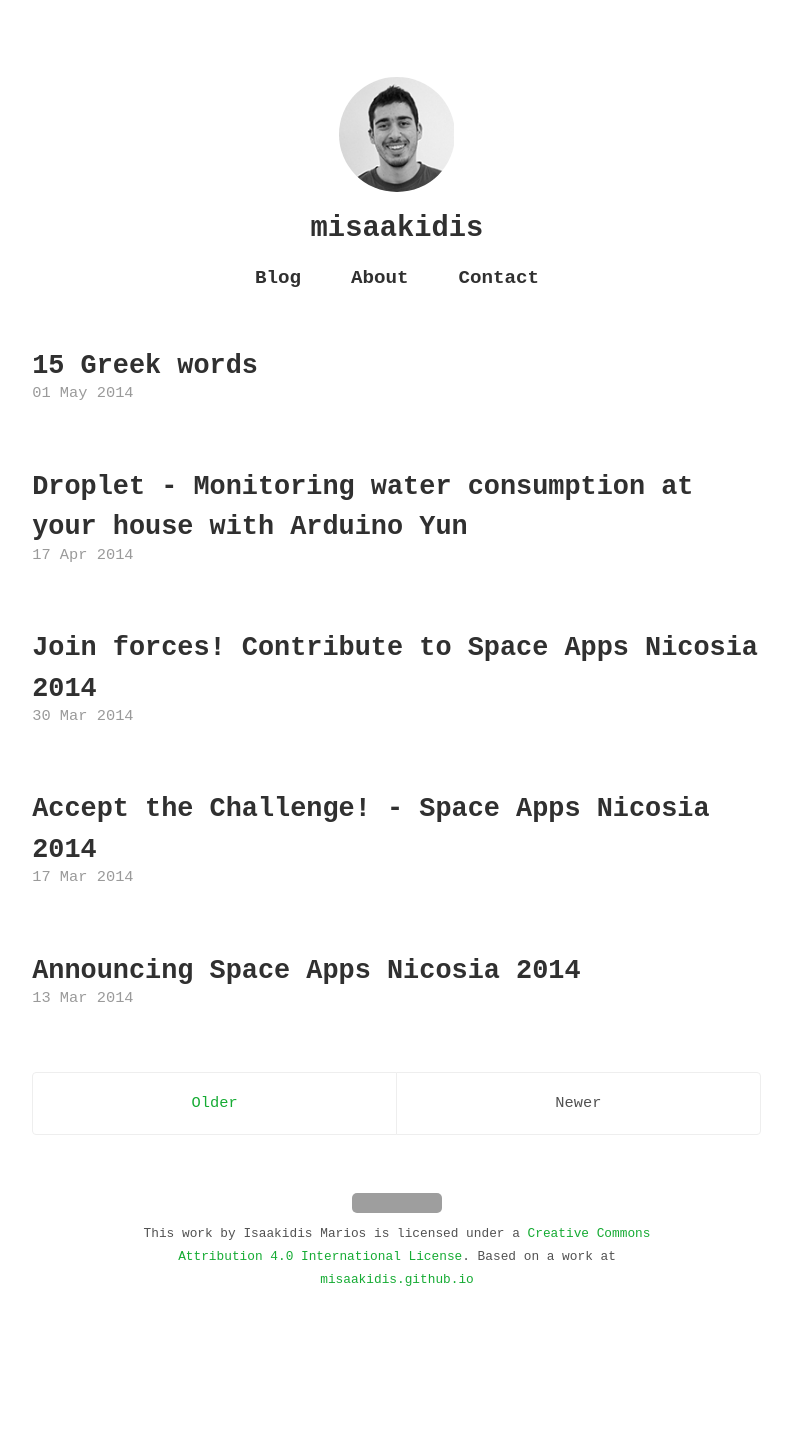
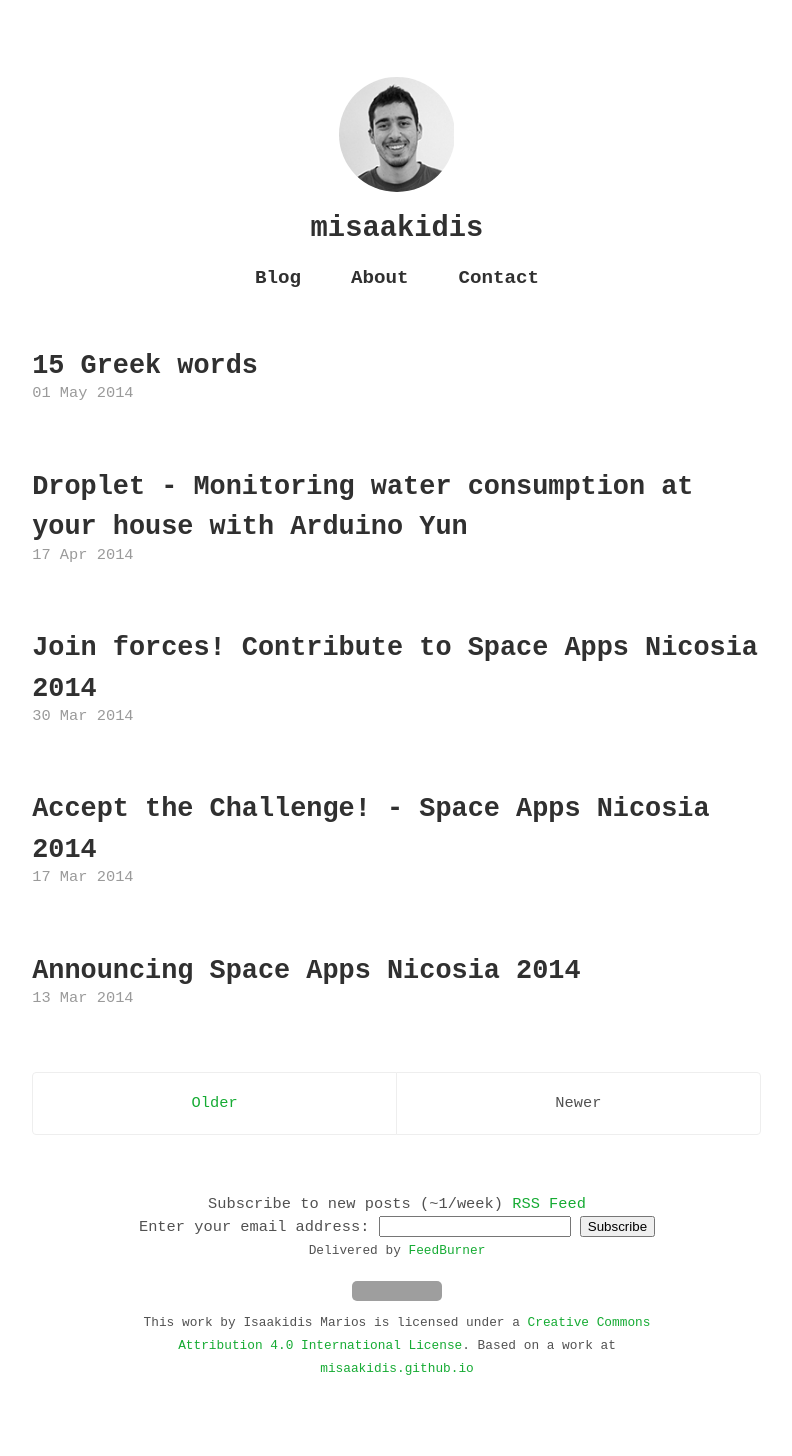
Before and after one commit to misaakidis/misaakidis.github.io, a Jekyll site: the page built from index.html, in a window 1280 px wide. Shown: the whole page, without its empty margins (243-1035 px from the left). Built offline with Jekyll 4.4.1, drawn with Linux system fonts in a browser that asks for light colours; Markdown is read by kramdown in place of the engine named in the settings; the list of posts is cut into pages by our own code; before the commit the page ends 1368 px from its top, so only the background shows below that; grey boxes are pictures that could not be loaded.

Commit message:
ADD feedburner email form

```diff
--- a/_layouts/default.html
+++ b/_layouts/default.html
@@ -9,12 +9,16 @@
 
         {{ content }}
 
+        <div class="center" style="max-width: 30rem;">
+
+        <!-- feedburner form -->
+            <form action="http://feedburner.google.com/fb/a/mailverify" method="post" target="popupwindow" onsubmit="window.open('http://feedburner.google.com/fb/a/mailverify?uri=misaakidisweb', 'popupwindow', 'scrollbars=yes,width=550,height=520');return true">Subscribe to new posts (~1/week) <a href="/atom.xml" target="_blank">RSS Feed</a><p>Enter your email address: <input type="text" style="width:10rem;" name="email"/><input type="hidden" value="misaakidisweb" name="uri"/><input type="hidden" name="loc" value="en_US"/> <input type="submit" value="Subscribe" /><br><small>Delivered by <a href="http://feedburner.google.com" target="_blank">FeedBurner</a></small></form>
+
         <!-- Creative Commons Attribution 4.0 International License -->
-        <div class="center" style="max-width: 30rem;">
             <a rel="license" href="http://creativecommons.org/licenses/by/4.0/" target="_blank"><img alt="Creative Commons License" style="border-width:0; margin: 0px auto 0.5rem auto;" src="http://i.creativecommons.org/l/by/4.0/88x31.png" /></a>
             <small>
               This work by <span xmlns:cc="http://creativecommons.org/ns#" property="cc:attributionName">Isaakidis Marios</span> is licensed under a <a rel="license" href="http://creativecommons.org/licenses/by/4.0/">Creative Commons Attribution 4.0 International License</a>. Based on a work at <a xmlns:dct="http://purl.org/dc/terms/" href="http://misaakidis.github.io/" rel="dct:source">misaakidis.github.io</a>
-          </small>
+            </small>
         </div>
 
     </div>
--- a/_layouts/post.html
+++ b/_layouts/post.html
@@ -23,3 +23,4 @@ layout: default
     {% endfor %}
   </ul>
 </div>
+<br>
```
Also changed, not shown: 1 other file.
